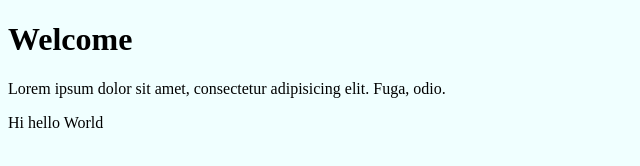
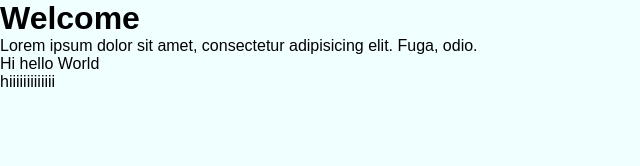
Before and after one commit to Soumya1201/MyProject, a plain HTML site: page index.html in a window 1280 px wide. Shown: the whole page, without its empty margins (0-640 px from the left). Drawn offline with Linux system fonts and the light colour scheme.

Commit message:
Changing index and style files

```diff
--- a/index.html
+++ b/index.html
@@ -10,5 +10,7 @@
     <h1>Welcome</h1>
     <p>Lorem ipsum dolor sit amet, consectetur adipisicing elit. Fuga, odio.</p>
     <p>Hi hello World</p>
+
+    <p>hiiiiiiiiiiiii</p>
 </body>
 </html>
--- a/style.css
+++ b/style.css
@@ -1,3 +1,10 @@
+*{
+    padding: 0;
+    margin: 0;
+    box-sizing: border-box;
+    font-family: sans-serif;
+}
+
 body{
     background-color: azure;
 }
```
